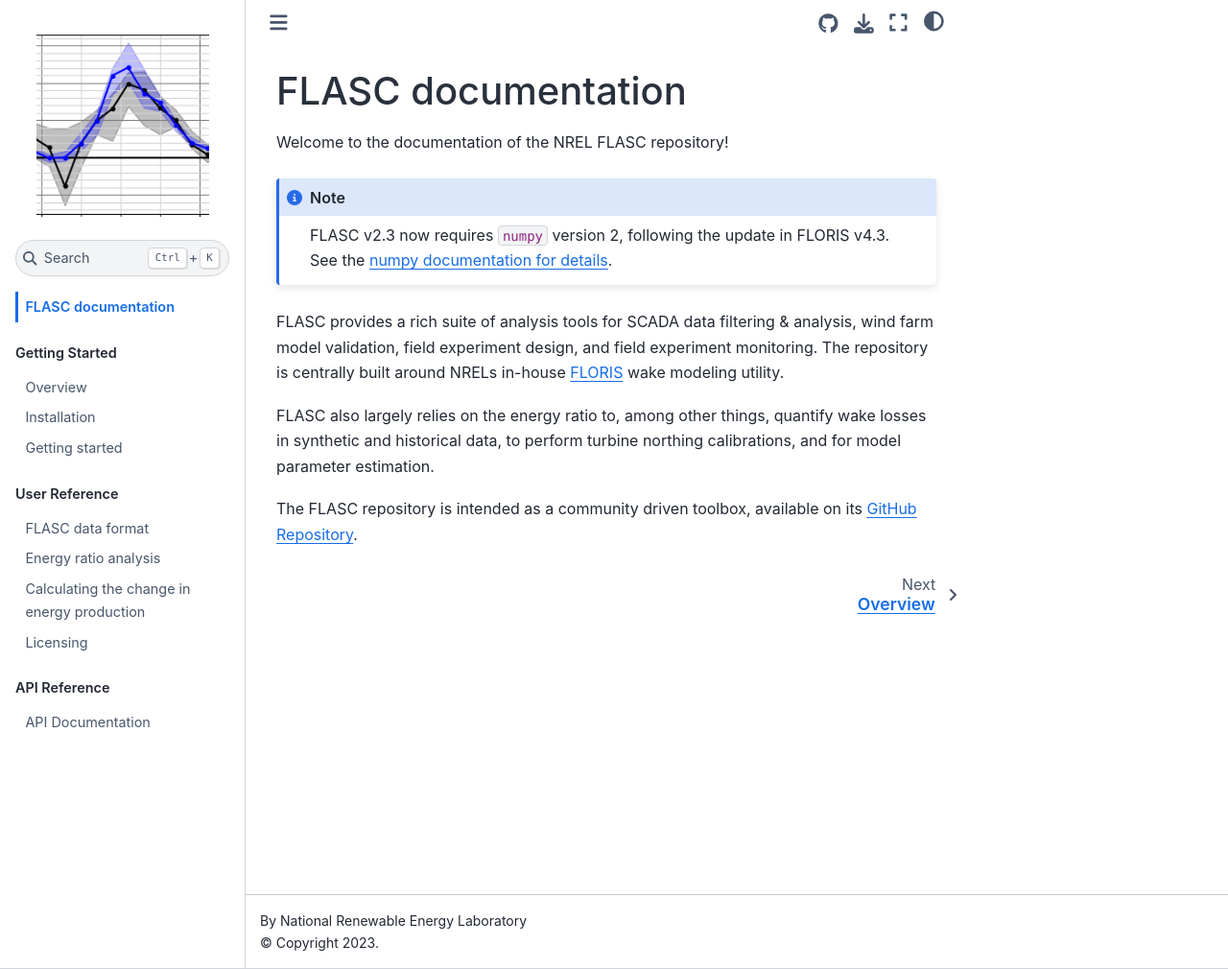
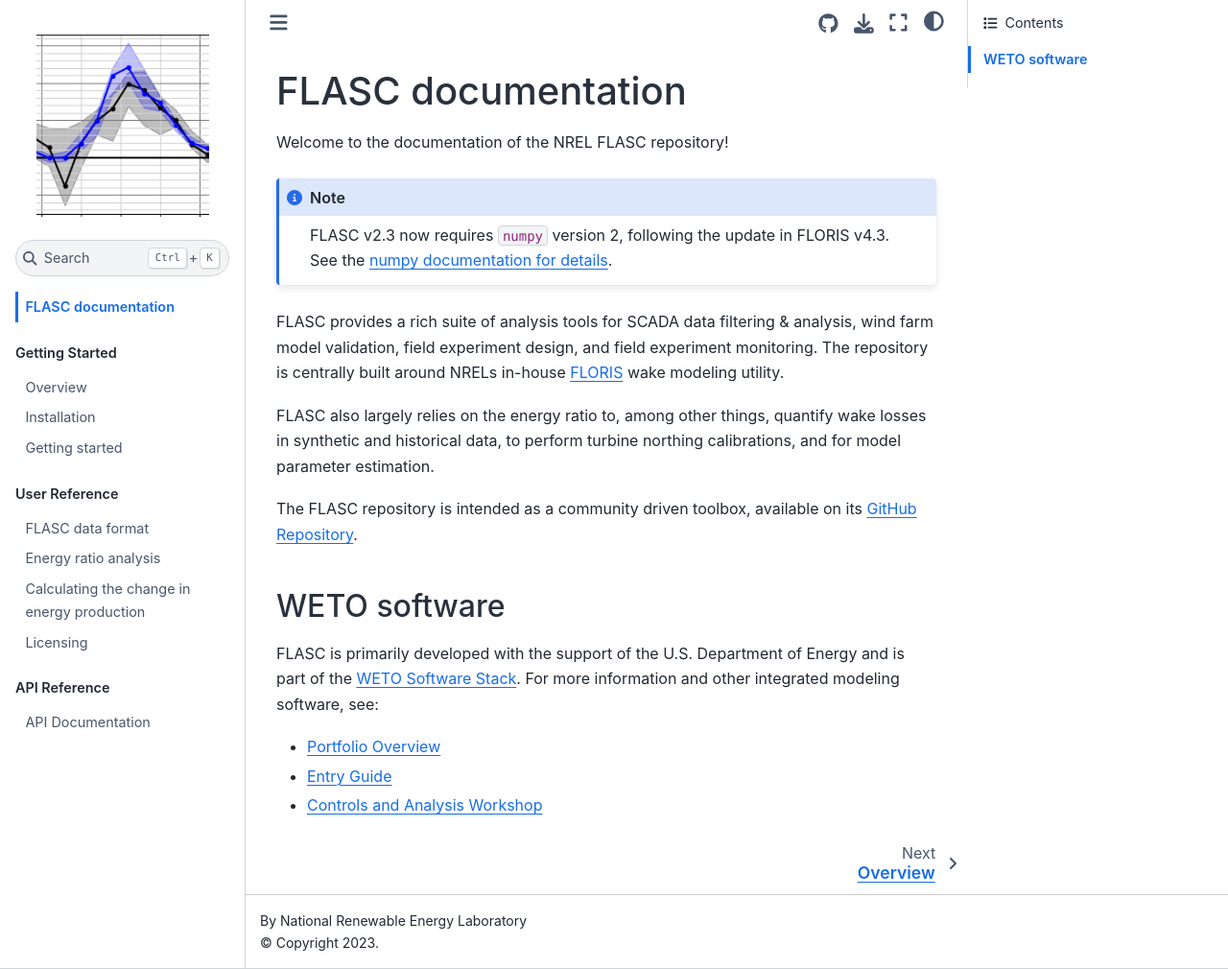
Before and after one commit to NREL/flasc, a Jupyter Book: the page built from docs/index.md, in a window 1280 px wide and 1010 px high. Shown: the whole window at 96% size. Built offline with Jupyter Book 1.0.4 settings and Sphinx 7.4.7 and the Sphinx Book theme 1.1.4, drawn with Linux system fonts in a browser that asks for light colours; pages that are not in the unit, such as notebooks, are missing from menus.

Commit message:
Add WETO stack blurb to readme, docs (#249)

```diff
--- a/docs/index.md
+++ b/docs/index.md
@@ -20,3 +20,10 @@
 
 The FLASC repository is intended as a community driven toolbox, available on
 its [GitHub Repository](https://github.com/NREL/flasc).
+
+### WETO software
+
+FLASC is primarily developed with the support of the U.S. Department of Energy and is part of the [WETO Software Stack](https://nrel.github.io/WETOStack). For more information and other integrated modeling software, see:
+- [Portfolio Overview](https://nrel.github.io/WETOStack/portfolio_analysis/overview.html)
+- [Entry Guide](https://nrel.github.io/WETOStack/_static/entry_guide/index.html)
+- [Controls and Analysis Workshop](https://nrel.github.io/WETOStack/workshops/user_workshops_2024.html#wind-farm-controls-and-analysis)
```
Also changed, not shown: README.md (+9 -0 lines).
